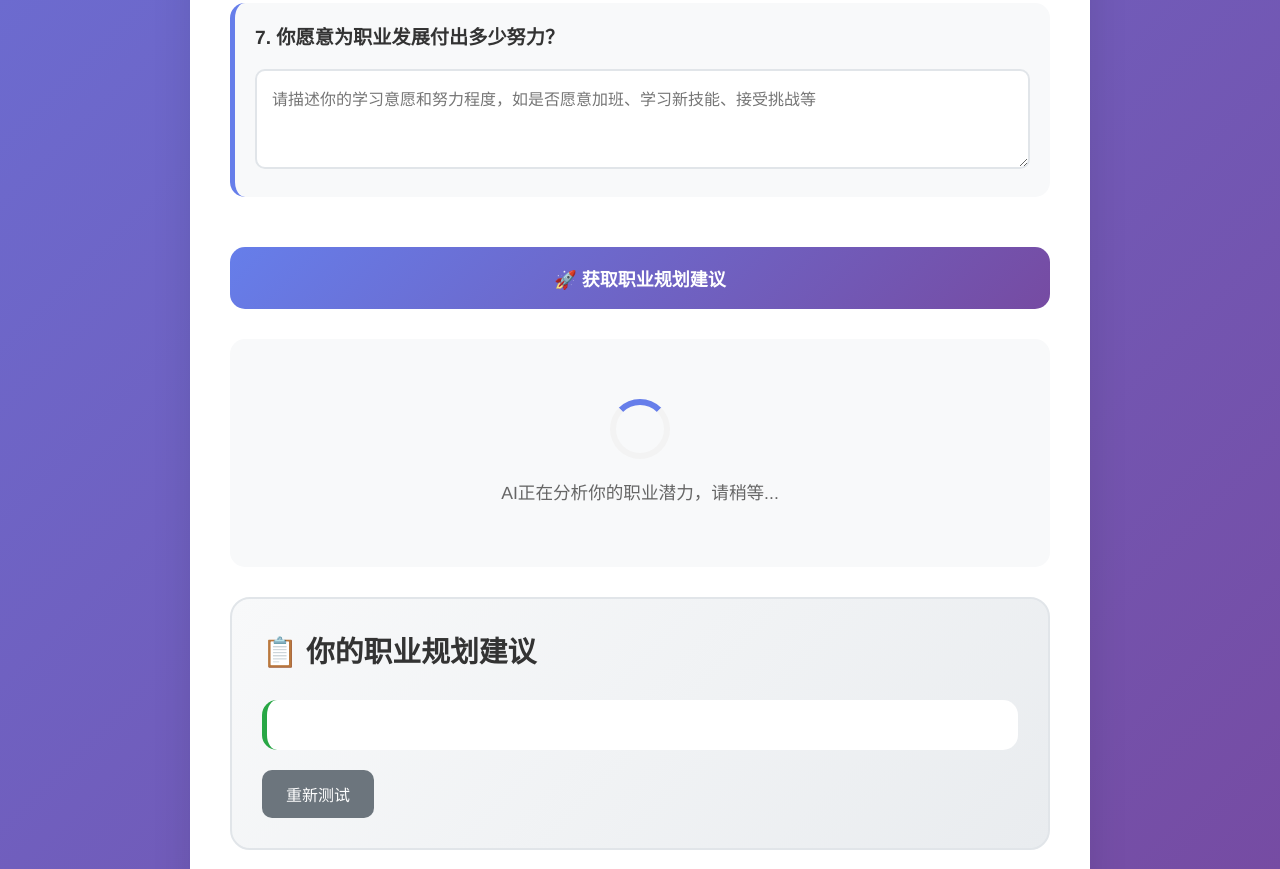
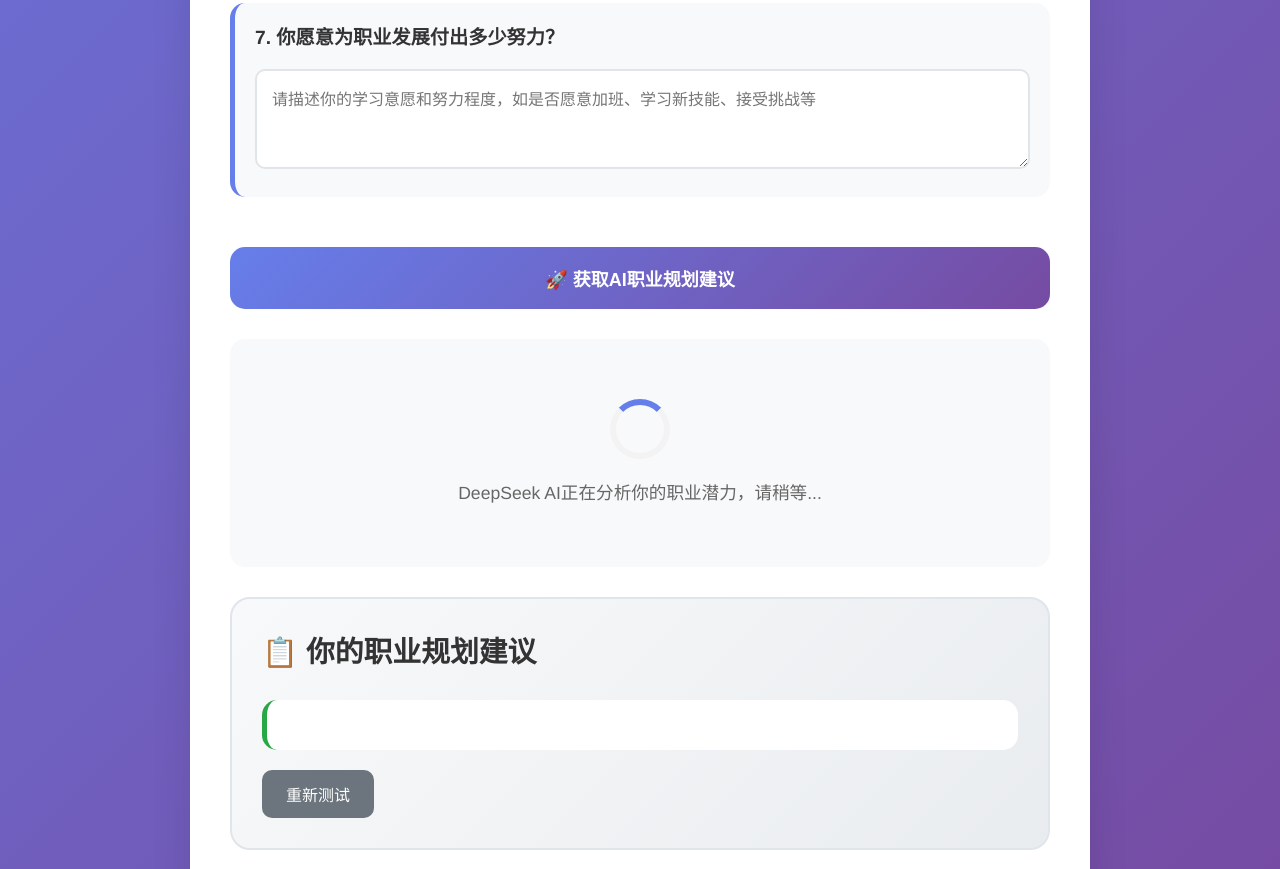
Before and after one commit to DL2ADleraner/zqlh_career-planning, a plain HTML site: page public/index.html in a window 1280 px wide. Shown: the part 1316-2185 px from the top of the page. Drawn offline with Linux system fonts and the light colour scheme.

Commit message:
Update index.html

```diff
--- a/public/index.html
+++ b/public/index.html
@@ -3,14 +3,15 @@
 <head>
     <meta charset="UTF-8">
     <meta name="viewport" content="width=device-width, initial-scale=1.0">
-    <title>青少年职业规划测评</title>
+    <title>青少年职业规划测评 - AI智能分析</title>
     <link rel="stylesheet" href="style.css">
 </head>
 <body>
     <div class="container">
         <h1>🎯 青少年职业规划测评</h1>
-        <p class="subtitle">通过AI分析，为你的未来职业发展提供个性化建议</p>
+        <p class="subtitle">基于DeepSeek AI的智能分析，为你的未来职业发展提供个性化建议</p>
 
+        <!-- 其余HTML代码保持不变 -->
         <form id="careerForm">
             <div class="question-group">
                 <h3>1. 你最喜欢的学科是什么？</h3>
@@ -66,13 +67,13 @@
             </div>
 
             <button type="submit" id="submitBtn">
-                <span id="submitText">🚀 获取职业规划建议</span>
+                <span id="submitText">🚀 获取AI职业规划建议</span>
             </button>
         </form>
 
         <div id="loading" class="loading hidden">
             <div class="spinner"></div>
-            <p>AI正在分析你的职业潜力，请稍等...</p>
+            <p>DeepSeek AI正在分析你的职业潜力，请稍等...</p>
         </div>
 
         <div id="result" class="result hidden">
```
